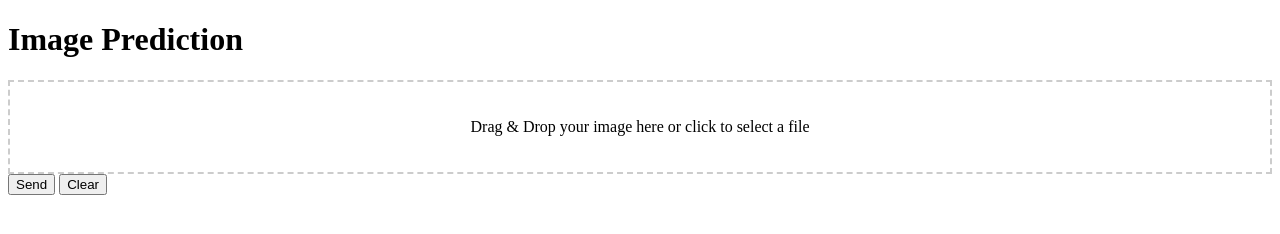
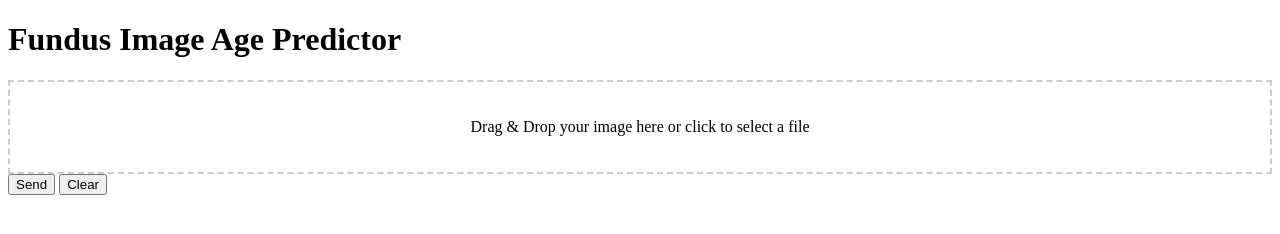
Before and after one commit to hecfran/ikey_age_de-p, a plain HTML site: page index.html in a window 1280 px wide. Drawn offline with Linux system fonts and the light colour scheme.

Commit message:
Update index.html

```diff
--- a/index.html
+++ b/index.html
@@ -3,7 +3,7 @@
 <head>
     <meta charset="UTF-8">
     <meta name="viewport" content="width=device-width, initial-scale=1.0">
-    <title>Image Prediction</title>
+    <title>Fundus Image Age Predictor</title>
     <style>
         #drop-area {
             border: 2px dashed #ccc;
@@ -19,7 +19,7 @@
     </style>
 </head>
 <body>
-    <h1>Image Prediction</h1>
+    <h1>Fundus Image Age Predictor</h1>
     <div id="drop-area">
         <p>Drag & Drop your image here or click to select a file</p>
         <input type="file" id="file-input" accept="image/*" style="display: none;">
@@ -82,6 +82,7 @@
                 const reader = new FileReader();
                 reader.onload = (event) => {
                     imagePreview.innerHTML = `<img src="${event.target.result}" alt="Image Preview" width="200">`;
+                    result.textContent = ''; // Clear the result when a new image is loaded
                 };
                 reader.readAsDataURL(file);
             } else {
```
